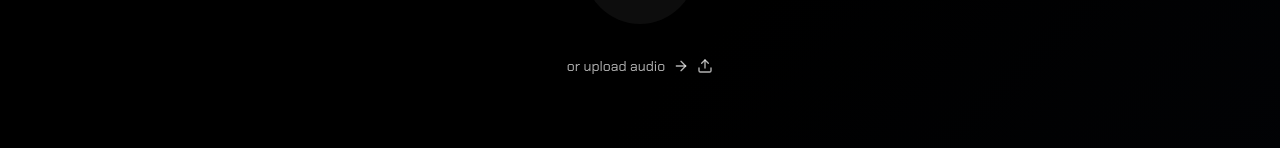
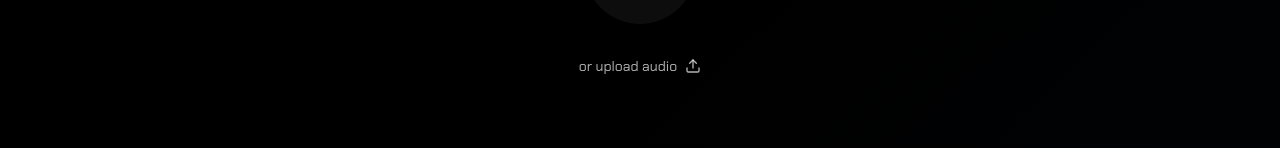
Before and after one commit to dszafran/rethorai-analyze-02, a React (Vite) app: page / in a window 1280 px wide. Shown: the part 513-661 px from the top of the page. Built offline with nearby package versions, Linux system fonts and the light colour scheme.

Commit message:
Remove arrow from audio upload
The arrow next to the audio upload button has been removed.

```diff
--- a/src/pages/Index.tsx
+++ b/src/pages/Index.tsx
@@ -1,4 +1,3 @@
-
 import { useState, useRef, useEffect } from "react";
 import { Upload, UserRound, Home, FileText, Mic, AudioWaveform, HelpCircle, ArrowRight, X } from "lucide-react";
 import { Button } from "@/components/ui/button";
@@ -206,7 +205,6 @@ const Index = () => {
             </button>
             <div className="flex items-center gap-2 text-white/70 text-sm">
               <span>or upload audio</span>
-              <ArrowRight className="w-4 h-4" />
               <Button
                 onClick={handleUploadClick}
                 variant="ghost"
```
